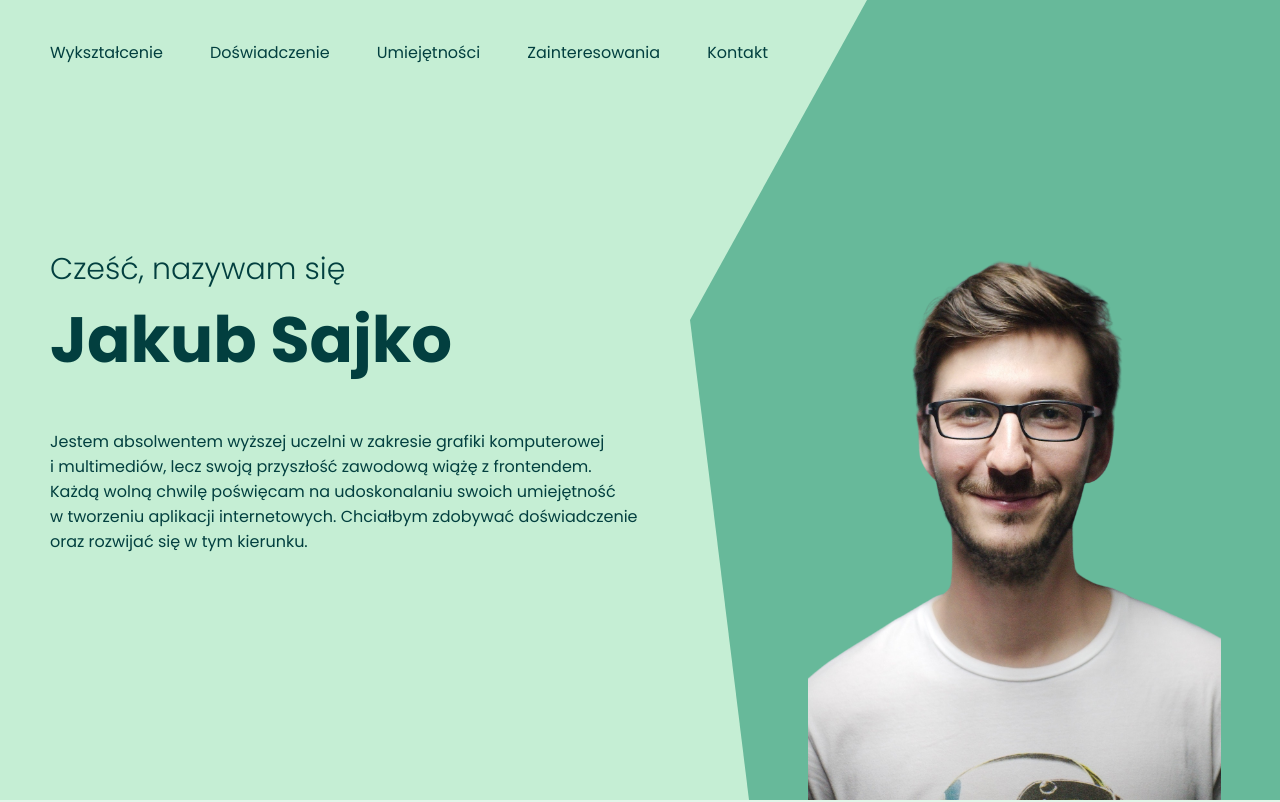
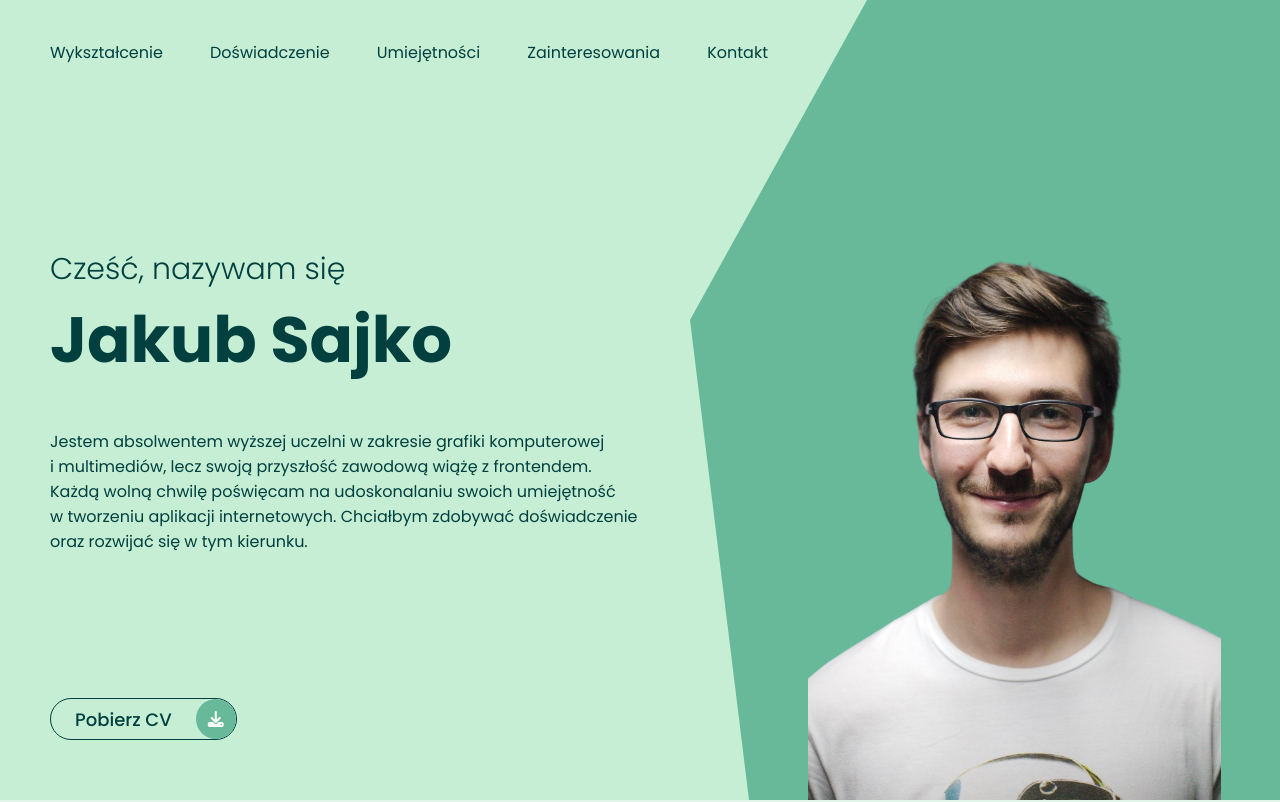
Before and after one commit to JAKUBSAJKO/project-to-cv, a React (Create React App) app: page / in a window 1280 px wide. Shown: the top 802 px of the page. Built offline with nearby package versions, Linux system fonts and the light colour scheme.

Commit message:
download CV button done

```diff
--- a/src/components/name/Name.css
+++ b/src/components/name/Name.css
@@ -43,3 +43,52 @@
   height: 100%;
   width: 100%;
 }
+
+.name-container .name-download-cv {
+  text-decoration: none;
+  position: absolute;
+  bottom: 60px;
+  left: 50px;
+  border: 1px solid #023f3f;
+  border-radius: 30px;
+  display: flex;
+  align-items: center;
+  overflow: hidden;
+  transition: 0.5s;
+}
+
+.name-container .name-download-cv::before {
+  content: "";
+  display: block;
+  background: rgba(103, 185, 154, 0.5);
+  position: absolute;
+  height: 100%;
+  width: 100%;
+  transform: translateX(100%);
+  transition: 0.4s ease-out;
+  z-index: 0;
+}
+
+.name-container .name-download-cv:hover::before {
+  background: rgba(103, 185, 154, 0.5);
+  transform: translateX(0);
+}
+
+.name-container .name-download-cv h2 {
+  font-size: 18px;
+  font-weight: 500;
+  padding: 0 24px;
+  color: #023f3f;
+  z-index: 1;
+}
+
+.name-container .name-download-cv .name-download-cv-icon {
+  background: #67b99a;
+  display: flex;
+  justify-content: center;
+  align-items: center;
+  border-radius: 50%;
+  padding: 12px;
+  color: white;
+  z-index: 2;
+}
--- a/src/components/name/Name.js
+++ b/src/components/name/Name.js
@@ -1,6 +1,8 @@
 import React from "react";
 import "./Name.css";
 import Me from "../../assets/me.png";
+import { Link } from "react-router-dom";
+import CV from "../../assets/CV_Jakub_Sajko.pdf";
 
 const Name = () => {
   return (
@@ -26,6 +28,12 @@ const Name = () => {
         <div className="imgBg"></div>
         <img src={Me} alt="" className="name-picture-me" />
       </div>
+      <Link to={CV} target="_blank" className="name-download-cv" download>
+        <h2>Pobierz CV</h2>
+        <span className="name-download-cv-icon">
+          <i class="fas fa-download"></i>
+        </span>
+      </Link>
     </div>
   );
 };
```
Also changed, not shown: 1 other file (tests, documents, lock files or other folders).
